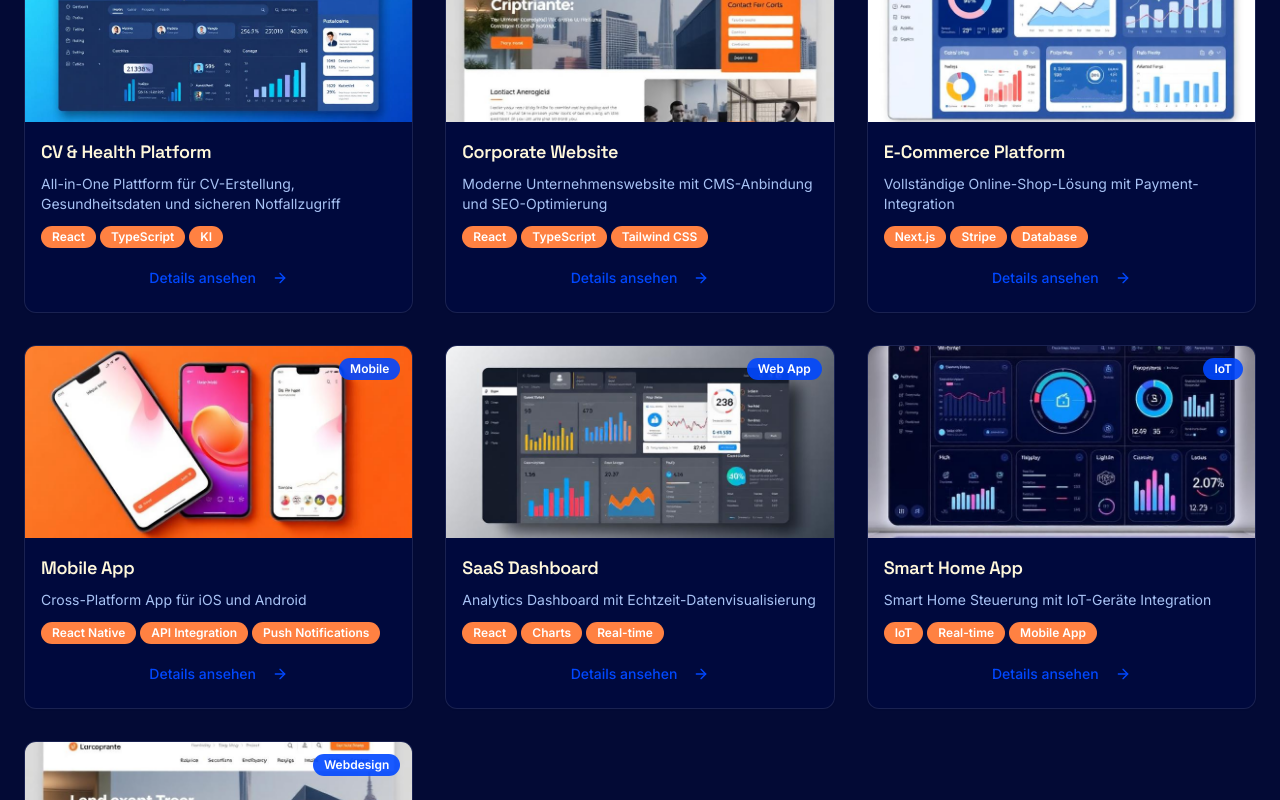
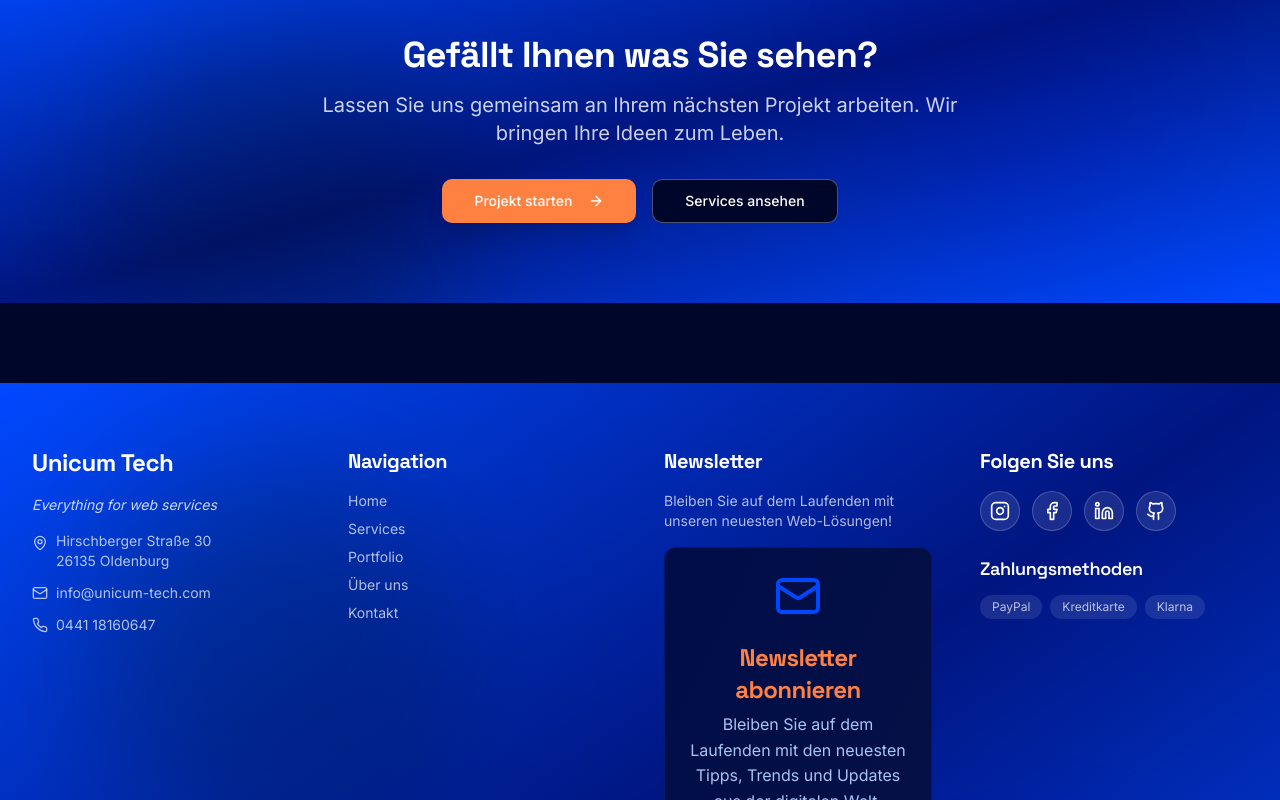
Before and after one commit to YoussefAlzibak/digital-oldenburg-hub, a React (Vite) app: page /portfolio in a window 1280 px wide. Shown: the part 2180-2980 px from the top of the page. Built offline with nearby package versions, Linux system fonts and the light colour scheme.

Commit message:
Preceding changes

```diff
--- a/src/pages/Portfolio.tsx
+++ b/src/pages/Portfolio.tsx
@@ -17,68 +17,14 @@ import { WebsiteLayout } from "@/components/WebsiteLayout";
 const Portfolio = () => {
   const projects: { id: number; title: string; category: string; description: string; image: string; tags: string[]; featured: boolean; link?: string }[] = [
     {
-      id: 0,
+      id: 1,
       title: "CV & Health Platform",
       category: "SaaS",
-      description: "All-in-One Plattform für CV-Erstellung, Gesundheitsdaten und sicheren Notfallzugriff",
+      description: "All-in-One Plattform für CV-Erstellung, Gesundheitsdaten und sicheren Notfallzugriff mit KI-Unterstützung",
       image: portfolioProfileforge,
       tags: ["React", "TypeScript", "KI", "DSGVO"],
       featured: true,
       link: "https://profile-forge-share-1.onrender.com"
-    },
-    {
-      id: 1,
-      title: "Corporate Website",
-      category: "Webdesign",
-      description: "Moderne Unternehmenswebsite mit CMS-Anbindung und SEO-Optimierung",
-      image: portfolioCorporate,
-      tags: ["React", "TypeScript", "Tailwind CSS", "CMS"],
-      featured: true
-    },
-    {
-      id: 2,
-      title: "E-Commerce Platform",
-      category: "E-Commerce",
-      description: "Vollständige Online-Shop-Lösung mit Payment-Integration",
-      image: portfolioEcommerce,
-      tags: ["Next.js", "Stripe", "Database", "Admin Panel"],
-      featured: true
-    },
-    {
-      id: 3,
-      title: "Mobile App",
-      category: "Mobile",
-      description: "Cross-Platform App für iOS und Android",
-      image: portfolioMobile,
-      tags: ["React Native", "API Integration", "Push Notifications"],
-      featured: false
-    },
-    {
-      id: 4,
-      title: "SaaS Dashboard",
-      category: "Web App",
-      description: "Analytics Dashboard mit Echtzeit-Datenvisualisierung",
-      image: portfolioSaas,
-      tags: ["React", "Charts", "Real-time", "API"],
-      featured: true
-    },
-    {
-      id: 5,
-      title: "Smart Home App",
-      category: "IoT",
-      description: "Smart Home Steuerung mit IoT-Geräte Integration",
-      image: portfolioSmarthome,
-      tags: ["IoT", "Real-time", "Mobile App", "Cloud"],
-      featured: false
-    },
-    {
-      id: 6,
-      title: "Portfolio Website",
-      category: "Webdesign",
-      description: "Kreative Portfolio-Website für einen Fotografen",
-      image: portfolioCorporate,
-      tags: ["Design", "Photography", "Responsive", "Gallery"],
-      featured: false
     }
   ];
 
```
